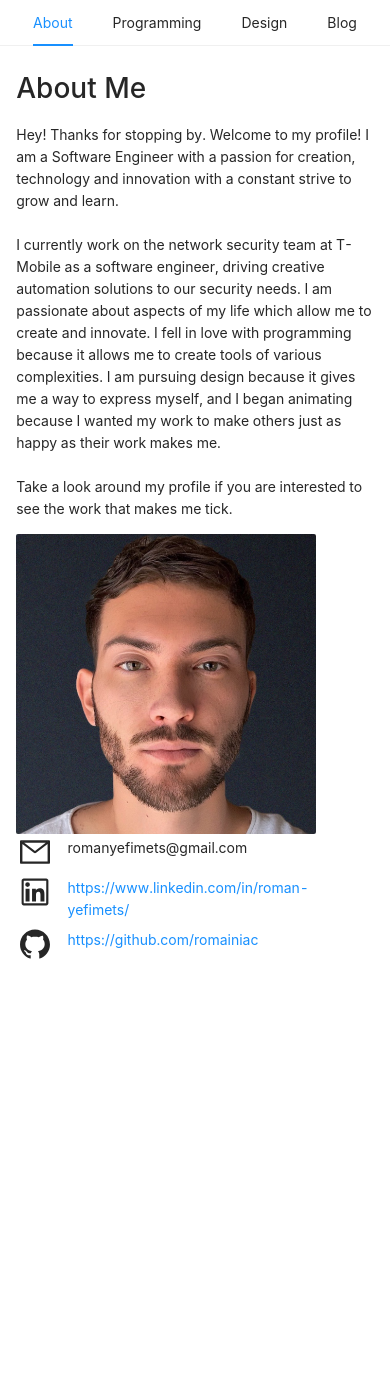
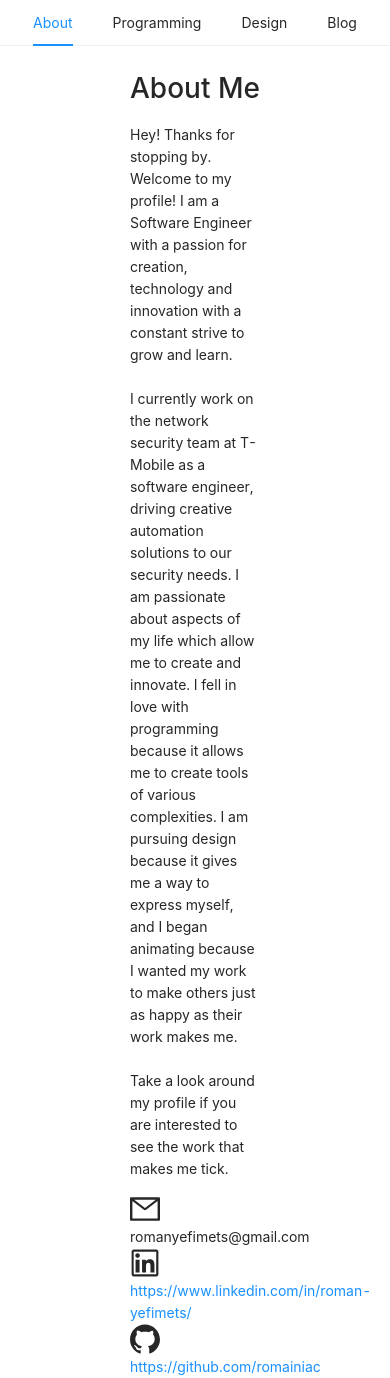
Before and after one commit to romainiac/personal-portfolio, a React (Create React App) app: page /about in a window 390 px wide. Before the commit the page ends 965 px from the top, so only its background shows below. Built offline with nearby package versions, Linux system fonts and the light colour scheme.

Commit message:
added AdaptiveCard to change based on if using mobile or not

```diff
--- /dev/null
+++ b/src/components/AdaptiveCard.jsx
@@ -0,0 +1,34 @@
+import React from 'react'
+
+import { isMobile } from 'react-device-detect';
+
+import {Row, Col, Card} from 'antd'
+
+// adaptive card layout based on the device type (mobile or not)
+class AdaptiveCard extends React.Component {
+
+    render() {
+
+        var midColumnSpan = 8;
+        var outColumnSpan = 8;
+        if (isMobile) {
+            midColumnSpan = 24;
+            outColumnSpan = 0;
+        }
+
+        return (
+            <div>
+                <Row >
+                    <Col span={outColumnSpan} />
+                    <Col span={midColumnSpan}>
+                        {this.props.children}
+                    </Col>
+                    <Col span={outColumnSpan} />
+                </Row>
+            </div>
+        )
+    }
+
+}
+
+export default AdaptiveCard
--- a/src/views/AboutView.jsx
+++ b/src/views/AboutView.jsx
@@ -5,6 +5,7 @@
 import React from 'react';
 import NavBar from '../components/NavBar'
 import profile from '../assets/profile-square.jpeg'
+import AdaptiveCard from '../components/AdaptiveCard';
 
 import {
   Row,
@@ -25,14 +26,10 @@ class AboutView extends React.Component {
 
   render() {
 
-    var size = 5;
 
     return (
       <div style={styles.view}>
-        <Row >
-          <Col xs={1} sm={1} md={4} lg={8} xl={8}>
-          </Col>
-            <Col xs={22} sm={22} md={16} lg={8} xl={8}>
+        <AdaptiveCard>
           <h1>
             About Me
           </h1>
@@ -56,63 +53,20 @@ class AboutView extends React.Component {
             <br/>
             Take a look around my profile if you are interested to see the work that makes me tick.
           </p>
-          </Col>
-          <Col xs={1} sm={1} md={4} lg={8} xl={8}>
-          </Col>
-      </Row>
+        </AdaptiveCard>
 
-      <Row justify={'left'}>
-        <Col xs={1} sm={1} md={4} lg={8} xl={8}/>
-        <Col>
-          <Avatar
-            shape="square"
-            src={profile}
-            size={{
-              xs: 24 * size * 2.5,
-              sm: 32 * size * 2.5,
-              md: 40 * size * 2.5,
-              lg: 64 * size * 1.2,
-              xl: 80 * size,
-              xxl: 100 * size,
-            }}>
-          </Avatar>
-        </Col>
-        <Col xs={1} sm={1} md={4} lg={8} xl={8}/>
-      </Row>
-      <Row style={styles.bottom}>
-          <Col xs={1} sm={1} md={4} lg={8} xl={8}/>
-          <Col xs={3} sm={2} md={2} lg={1} xl={1}>
+      <AdaptiveCard>
         <MailOutlined style={{fontSize:'30px', paddingRight: '2%'}}/>
-          </Col>
-          <Col xs={1} sm={1} md={10} lg={10} xl={10}>
         romanyefimets@gmail.com
-          </Col>
-          <Col xs={1} sm={1} md={4} lg={8} xl={8}/>
-      </Row>
-      <Row style={styles.bottom}>
-        <Col xs={1} sm={1} md={4} lg={8} xl={8}/>
-        <Col xs={3} sm={2} md={2} lg={1} xl={1}>
+      </AdaptiveCard>
+      <AdaptiveCard>
         <LinkedinOutlined style={{fontSize:'30px', paddingRight: '2%'}}/>
-        </Col>
-        <Col xs={1} sm={1} md={10} lg={10} xl={10}>
-          <div>
         <a href={'https://www.linkedin.com/in/roman-yefimets/'}> https://www.linkedin.com/in/roman-yefimets/</a>
-          </div>
-        </Col>
-        <Col xs={1} sm={1} md={4} lg={8} xl={8}/>
-      </Row>
-      <Row style={styles.bottom}>
-        <Col xs={1} sm={1} md={4} lg={8} xl={8}/>
-        <Col xs={3} sm={2} md={2} lg={1} xl={1}>
+      </AdaptiveCard>
+      <AdaptiveCard>
         <GithubOutlined style={{fontSize:'30px', paddingRight: '2%'}}/>
-        </Col>
-        <Col xs={1} sm={1} md={10} lg={10} xl={10}>
-          <div>
         <a href={'https://github.com/romainiac'}> https://github.com/romainiac</a>
-          </div>
-        </Col>
-        <Col xs={1} sm={1} md={4} lg={8} xl={8}/>
-      </Row>
+      </AdaptiveCard>
     </div>
     )
   }
--- a/src/views/BlogView.jsx
+++ b/src/views/BlogView.jsx
@@ -33,7 +33,6 @@ class BlogView extends React.Component {
                         <p>
                             Here is a picture of something I ate that changed my life
                         </p>
-
                     </Card>
                     <Card title={"Article 1"} bordered={false}>
                         <p>
```
Lines whose indentation alone changed are shown as unchanged.
